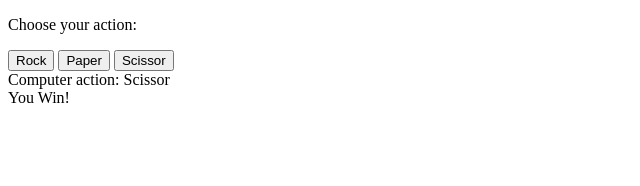
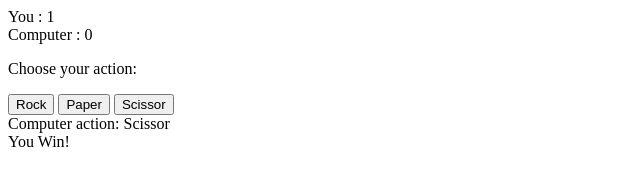
Before and after one commit to BynJerL/RockPaperScissor, a plain HTML site: page index.html in a window 1280 px wide. Both pictures are taken after a click on the button "Rock". Shown: the whole page, without its empty margins (0-640 px from the left). Drawn offline with Linux system fonts and the light colour scheme.

Commit message:
Fix score tracking and display for player and computer in Rock Paper Scissor game

```diff
--- a/index.html
+++ b/index.html
@@ -6,6 +6,8 @@
     <title>Rock Paper Scissor</title>
 </head>
 <body>
+    <div>You : <span id="player_score">0</span></div>
+    <div>Computer : <span id="com_score">0</span></div>
     <p>Choose your action:</p>
     <button id="rock" class="action_button">Rock</button>
     <button id="paper" class="action_button">Paper</button>
@@ -15,7 +17,7 @@
     <div id="turn_result"></div>
 
     <script>
-        my_choice = null;
+        var my_choice = null;
 
         const possibleActions = ["Rock", "Paper", "Scissor"];
         const actionRelation = {
@@ -27,6 +29,8 @@
         const actionButtons = document.querySelectorAll(".action_button");
         const comActionDisplay = document.getElementById("com_action");
         const resultDisplay = document.getElementById("turn_result");
+        const playerScoreDisplay = document.getElementById("player_score");
+        const comScoreDisplay = document.getElementById("com_score");
 
         actionButtons.forEach(button => {
             button.addEventListener('click', () => {
@@ -43,8 +47,12 @@
                     resultDisplay.innerHTML = "Tie!";
                 } else if (actionRelation[player_action] === computer_action) {
                     resultDisplay.innerHTML = "You Win!";
+                    let player_score = parseInt(playerScoreDisplay.innerHTML);
+                    playerScoreDisplay.innerHTML = ++player_score;
                 } else {
                     resultDisplay.innerHTML = "You Lose!";
+                    let com_score = parseInt(comScoreDisplay.innerHTML);
+                    comScoreDisplay.innerHTML = ++com_score;
                 }
             });
         });
```
